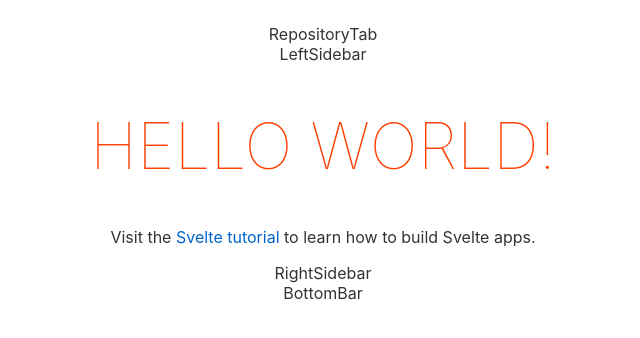
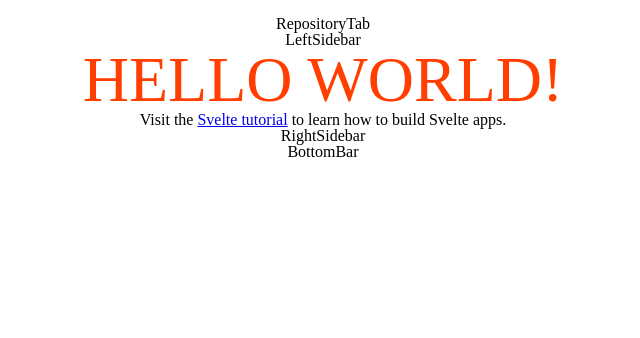
Before and after one commit to gwennael-jean/tauri-app, a Svelte app: page / in a window 1280 px wide. Shown: the top 338 px of the page, without its empty margins (317-957 px from the left). Built offline with nearby package versions, Linux system fonts and the light colour scheme.

Commit message:
feat(tailwind): reset CSS sur la feuille de style global

```diff
--- a/public/global.css
+++ b/public/global.css
@@ -1,63 +1,49 @@
-html, body {
-	position: relative;
-	width: 100%;
-	height: 100%;
+html, body, div, span, applet, object, iframe,
+h1, h2, h3, h4, h5, h6, p, blockquote, pre,
+a, abbr, acronym, address, big, cite, code,
+del, dfn, em, img, ins, kbd, q, s, samp,
+small, strike, strong, sub, sup, tt, var,
+b, u, i, center,
+dl, dt, dd, ol, ul, li,
+fieldset, form, label, legend,
+table, caption, tbody, tfoot, thead, tr, th, td,
+article, aside, canvas, details, embed,
+figure, figcaption, footer, header, hgroup,
+menu, nav, output, ruby, section, summary,
+time, mark, audio, video {
+    margin: 0;
+    padding: 0;
+    border: 0;
+    font-size: 100%;
+    font: inherit;
+    vertical-align: baseline;
+}
+
+/* HTML5 display-role reset for older browsers */
+article, aside, details, figcaption, figure,
+footer, header, hgroup, menu, nav, section {
+    display: block;
 }
 
 body {
-	color: #333;
-	margin: 0;
-	padding: 8px;
-	box-sizing: border-box;
-	font-family: -apple-system, BlinkMacSystemFont, "Segoe UI", Roboto, Oxygen-Sans, Ubuntu, Cantarell, "Helvetica Neue", sans-serif;
+    line-height: 1;
 }
 
-a {
-	color: rgb(0,100,200);
-	text-decoration: none;
+ol, ul {
+    list-style: none;
 }
 
-a:hover {
-	text-decoration: underline;
+blockquote, q {
+    quotes: none;
 }
 
-a:visited {
-	color: rgb(0,80,160);
+blockquote:before, blockquote:after,
+q:before, q:after {
+    content: '';
+    content: none;
 }
 
-label {
-	display: block;
+table {
+    border-collapse: collapse;
+    border-spacing: 0;
 }
-
-input, button, select, textarea {
-	font-family: inherit;
-	font-size: inherit;
-	-webkit-padding: 0.4em 0;
-	padding: 0.4em;
-	margin: 0 0 0.5em 0;
-	box-sizing: border-box;
-	border: 1px solid #ccc;
-	border-radius: 2px;
-}
-
-input:disabled {
-	color: #ccc;
-}
-
-button {
-	color: #333;
-	background-color: #f4f4f4;
-	outline: none;
-}
-
-button:disabled {
-	color: #999;
-}
-
-button:not(:disabled):active {
-	background-color: #ddd;
-}
-
-button:focus {
-	border-color: #666;
-}
```
